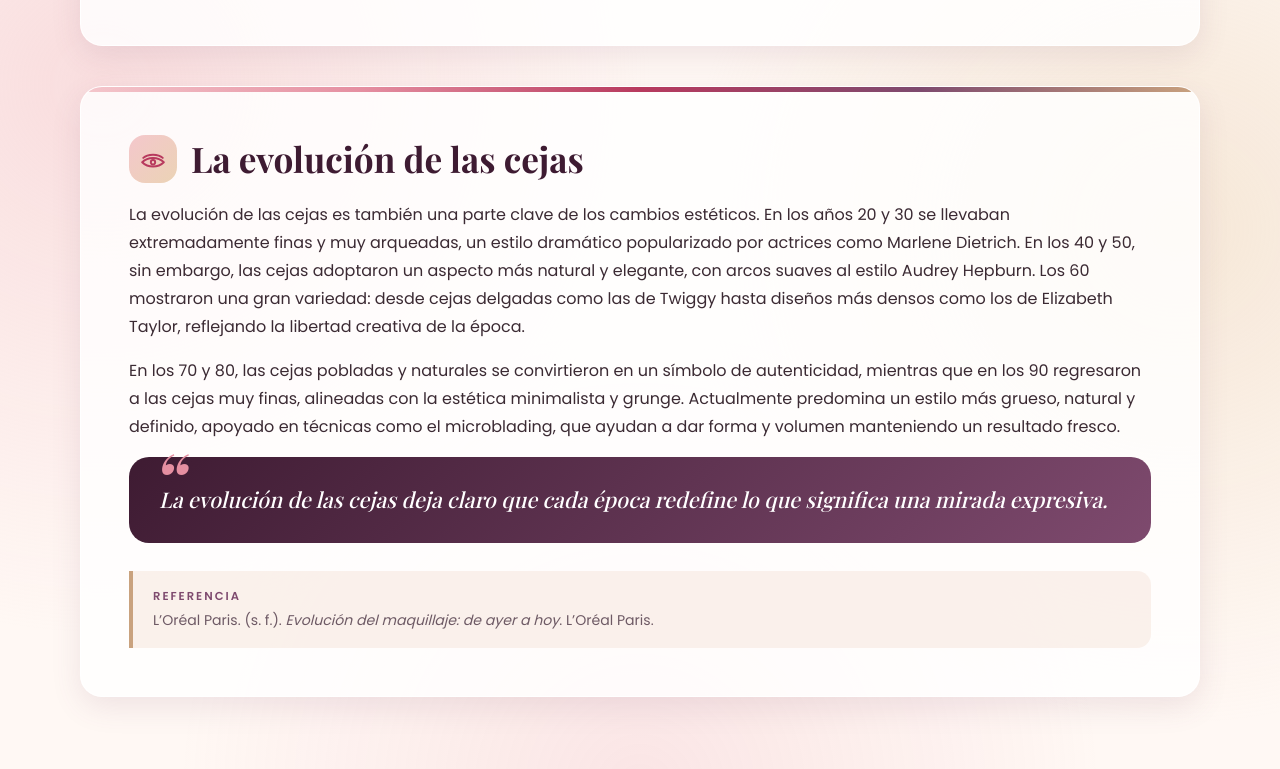
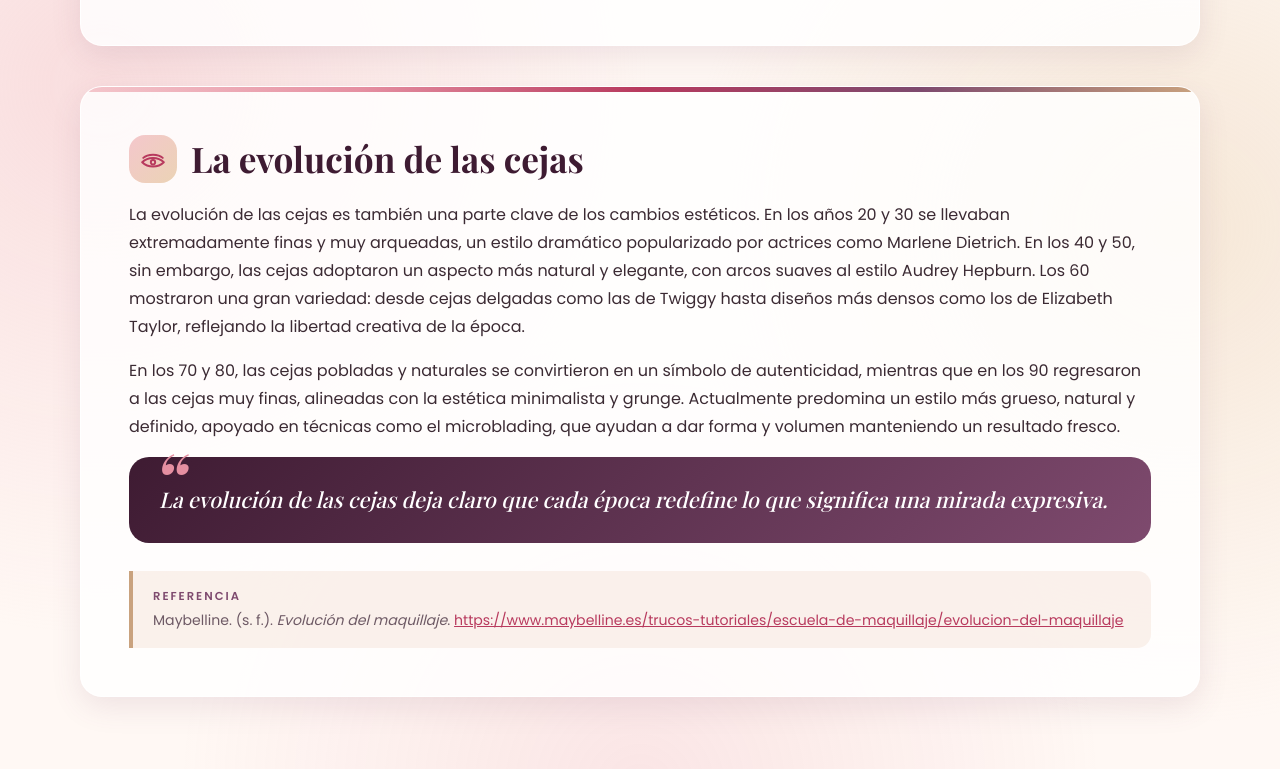
Before and after one commit to wilder025/MaquillArte, a plain HTML site: page por-que-nos-maquillamos.html in a window 1280 px wide. Shown: the part 2411-3180 px from the top of the page. Drawn offline with nearby package versions, Linux system fonts and the light colour scheme; a web font is replaced by a local one.

Commit message:
Referencia APA de Por que nos maquillamos: Maybelline
Co-Authored-By: Claude Opus 5.5 <noreply@anthropic.com>

```diff
--- a/por-que-nos-maquillamos.html
+++ b/por-que-nos-maquillamos.html
@@ -155,7 +155,7 @@
 
         <div class="referencia">
           <strong>Referencia</strong>
-          <p class="apa">L’Oréal Paris. (s. f.). <em>Evolución del maquillaje: de ayer a hoy</em>. L’Oréal Paris.</p>
+          <p class="apa">Maybelline. (s. f.). <em>Evolución del maquillaje</em>. <a href="https://www.maybelline.es/trucos-tutoriales/escuela-de-maquillaje/evolucion-del-maquillaje" target="_blank" rel="noopener">https://www.maybelline.es/trucos-tutoriales/escuela-de-maquillaje/evolucion-del-maquillaje</a></p>
         </div>
       </article>
     </section>
```
